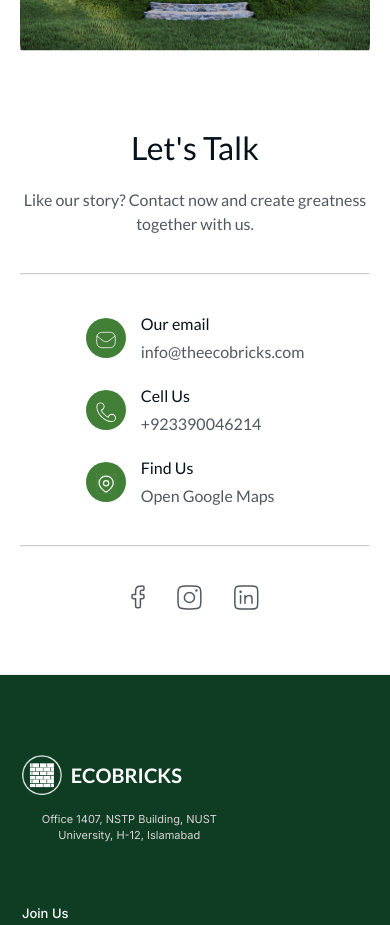
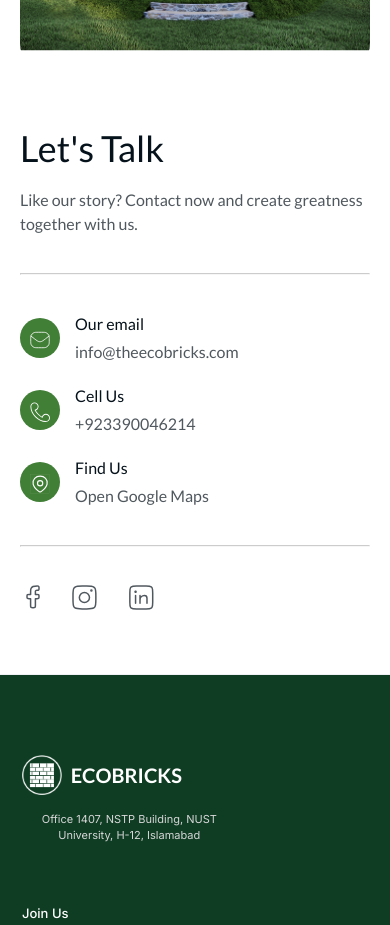
Before and after one commit to MAsif804/Ecobricks-Website, a React (Vite) app: page / in a window 390 px wide. Shown: the part 4960-5885 px from the top of the page. Built offline with nearby package versions, Linux system fonts and the light colour scheme.

Commit message:
changes in info in responsive

```diff
--- a/src/component/Info/Info.css
+++ b/src/component/Info/Info.css
@@ -163,8 +163,8 @@
 
     #info .wrapper .content-container {
         width: 100%;
-        align-items: center;
-        text-align: center;
+        /* align-items: center;
+        text-align: center; */
     }
 
     #info .wrapper .lets-talk {
@@ -172,9 +172,6 @@
         max-width: 500px;
     }
 
-    #info .wrapper .content-container .info-box-text {
-        align-items: center;
-    }
 
     #info .wrapper .content-container .info-box-text h2 {
         font-size: 36px;
@@ -182,7 +179,7 @@
     }
 
     #info .wrapper .content-container .info-social-icon {
-        justify-content: center;
+        /* justify-content: center; */
         width: 100%;
     }
 }
@@ -193,7 +190,7 @@
     }
 
     #info .wrapper .content-container .info-box-text h2 {
-        font-size: 32px;
+        font-size: 36px;
         line-height: 40px;
     }
 
```
